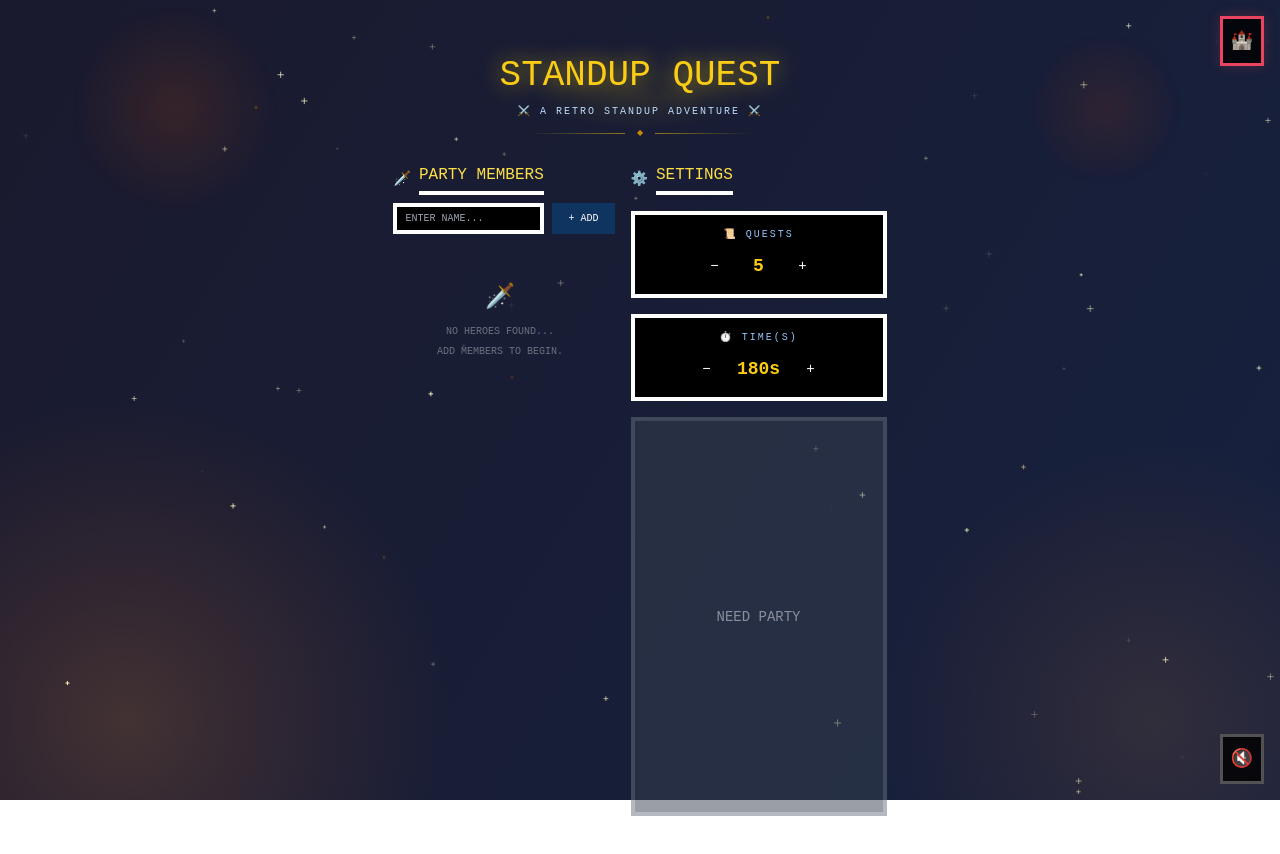
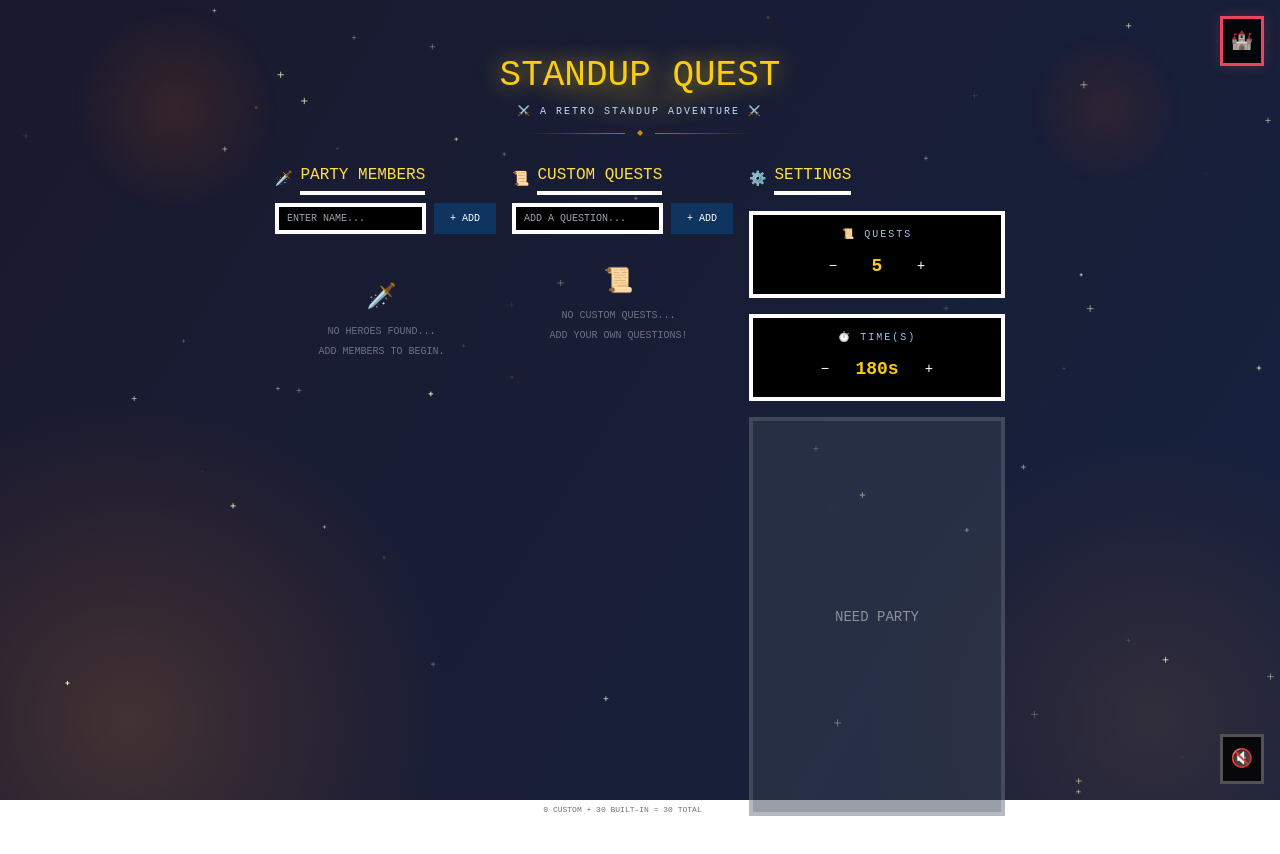
Before and after one commit to drpoom/standup-quests, a Vue app: page / in a window 1280 px wide. Shown: the top 854 px of the page. Built offline with nearby package versions, Linux system fonts and the light colour scheme.

Commit message:
feat: custom questions — add/remove custom quests saved to localStorage, 3-column setup layout

```diff
--- a/src/components/Setup.vue
+++ b/src/components/Setup.vue
@@ -3,13 +3,11 @@
 
     <!-- Animated Title -->
     <div class="w-full max-w-4xl text-center py-2 relative">
-      <!-- Title glow background -->
       <div class="absolute inset-0 flex items-center justify-center pointer-events-none">
         <div class="title-glow"></div>
       </div>
       <h1 class="text-2xl md:text-4xl text-yellow-400 relative z-10 title-text">STANDUP QUEST</h1>
       <p class="text-[8px] md:text-[10px] text-blue-200 mt-2 tracking-[0.2em] relative z-10">⚔️ A RETRO STANDUP ADVENTURE ⚔️</p>
-      <!-- Decorative sword line -->
       <div class="flex items-center justify-center gap-3 mt-2 relative z-10">
         <div class="h-px w-16 md:w-24" style="background: linear-gradient(to right, transparent, rgba(255,215,0,0.5))"></div>
         <span class="text-yellow-600 text-[8px]">◆</span>
@@ -17,7 +15,7 @@
       </div>
     </div>
 
-    <div class="flex flex-col md:flex-row w-full max-w-4xl gap-4 flex-1 min-h-0">
+    <div class="flex flex-col md:flex-row w-full max-w-5xl gap-4 flex-1 min-h-0">
       <!-- Left Column: Party Members -->
       <div class="retro-panel flex-1 flex flex-col min-h-0 relative">
         <div class="flex items-center gap-2 mb-2 shrink-0">
@@ -41,7 +39,6 @@
                 class="flex items-center justify-between bg-black/50 border-4 border-white p-2 member-card"
                 :style="{ animationDelay: idx * 0.05 + 's' }">
               <div class="flex items-center gap-3">
-                <!-- Class icon badge -->
                 <div class="relative">
                   <img :src="`https://api.dicebear.com/7.x/bottts/svg?seed=${member.avatarClass}`"
                        class="w-10 h-10 border-2 border-white pixelated bg-black" alt="avatar" />
@@ -65,9 +62,48 @@
           </li>
         </ul>
 
-        <!-- Party count indicator -->
         <div v-if="store.party.length > 0" class="text-[8px] text-gray-500 text-center mt-2 shrink-0">
           {{ store.party.length }} / 15 PARTY MEMBERS
+        </div>
+      </div>
+
+      <!-- Middle Column: Custom Questions -->
+      <div class="retro-panel flex-1 flex flex-col min-h-0 relative">
+        <div class="flex items-center gap-2 mb-2 shrink-0">
+          <span class="text-sm">📜</span>
+          <h2 class="text-sm md:text-base text-yellow-300 border-b-4 border-white pb-1">CUSTOM QUESTS</h2>
+        </div>
+
+        <form @submit.prevent="handleAddQuest" class="flex flex-row gap-2 mb-4 shrink-0">
+          <input
+            v-model="newQuest"
+            type="text"
+            placeholder="ADD A QUESTION..."
+            class="flex-1 bg-black border-4 border-white text-white px-2 py-1 focus:outline-none focus:border-yellow-400 font-retro text-[10px] min-w-0 input-glow"
+          />
+          <button type="submit" class="retro-btn text-[10px] px-3 py-1 shrink-0 add-btn">+ ADD</button>
+        </form>
+
+        <ul class="flex-1 overflow-y-auto space-y-2 pr-2 custom-scrollbar min-h-0">
+          <transition-group name="member-list">
+            <li v-for="(quest, idx) in store.customQuests" :key="quest"
+                class="flex items-start justify-between bg-black/50 border-4 border-yellow-800/60 p-2 member-card"
+                :style="{ animationDelay: idx * 0.05 + 's' }">
+              <div class="flex items-start gap-2 flex-1 min-w-0">
+                <span class="text-[8px] text-yellow-600 shrink-0 mt-1">◆</span>
+                <span class="text-[10px] text-yellow-200 leading-relaxed break-words flex-1">{{ quest }}</span>
+              </div>
+              <button @click="store.removeCustomQuest(quest)" class="retro-btn bg-red-900 hover:bg-red-500 border-white text-[10px] px-2 py-1 leading-none shrink-0 ml-2 remove-btn">✕</button>
+            </li>
+          </transition-group>
+          <li v-if="store.customQuests.length === 0" class="text-gray-500 text-center py-4 text-[10px] leading-loose empty-state">
+            <div class="text-2xl mb-2">📜</div>
+            NO CUSTOM QUESTS...<br/>ADD YOUR OWN QUESTIONS!
+          </li>
+        </ul>
+
+        <div class="text-[8px] text-gray-500 text-center mt-2 shrink-0">
+          {{ store.customQuests.length }} CUSTOM + {{ defaultQuestCount }} BUILT-IN = {{ totalQuestCount }} TOTAL
         </div>
       </div>
 
@@ -80,7 +116,6 @@
           </div>
 
           <div class="flex flex-col gap-4">
-            <!-- Quests Setting -->
             <div class="flex flex-col bg-black border-4 border-white p-3 text-center setting-box">
               <span class="text-[10px] text-blue-300 mb-2 tracking-[0.2em]">📜 QUESTS</span>
               <div class="flex items-center justify-center gap-3">
@@ -92,7 +127,6 @@
               </div>
             </div>
 
-            <!-- Timer Setting -->
             <div class="flex flex-col bg-black border-4 border-white p-3 text-center setting-box">
               <span class="text-[10px] text-blue-300 mb-2 tracking-[0.2em]">⏱️ TIME(S)</span>
               <div class="flex items-center justify-center gap-3">
@@ -123,10 +157,15 @@
 </template>
 
 <script setup>
-import { ref } from 'vue';
+import { ref, computed } from 'vue';
 import { store } from '../store.js';
+import { quests } from '../quests.js';
 
 const newMember = ref('');
+const newQuest = ref('');
+
+const defaultQuestCount = computed(() => quests.length);
+const totalQuestCount = computed(() => quests.length + store.customQuests.length);
 
 const handleAddMember = () => {
   if (newMember.value.trim()) {
@@ -135,7 +174,13 @@ const handleAddMember = () => {
   }
 };
 
-// Class icon mapping (emoji)
+const handleAddQuest = () => {
+  if (newQuest.value.trim()) {
+    store.addCustomQuest(newQuest.value.trim());
+    newQuest.value = '';
+  }
+};
+
 const classIcons = {
   Knight: '🛡️', Mage: '🔮', Rogue: '🗡️', Paladin: '✨', Cleric: '⛪',
   Ranger: '🏹', Barbarian: '🪓', Bard: '🎵', Monk: '👊', Warlock: '👿',
@@ -144,7 +189,6 @@ const classIcons = {
 
 const classIcon = (cls) => classIcons[cls] || '⚔️';
 
-// Class color mapping
 const classColors = {
   Knight: '#c0c0c0', Mage: '#8844ff', Rogue: '#44ff44', Paladin: '#ffdd44', Cleric: '#ffffff',
   Ranger: '#44aa44', Barbarian: '#ff4444', Bard: '#ff88ff', Monk: '#ffaa44', Warlock: '#aa00ff',
@@ -155,7 +199,6 @@ const classColor = (cls) => classColors[cls] || '#ffd700';
 </script>
 
 <style scoped>
-/* Title animation */
 .title-text {
   animation: titleGlow 3s ease-in-out infinite;
   text-shadow: 0 0 10px rgba(255, 215, 0, 0.5);
@@ -178,12 +221,10 @@ const classColor = (cls) => classColors[cls] || '#ffd700';
   50% { opacity: 1; transform: scale(1.2); }
 }
 
-/* Input glow on focus */
 .input-glow:focus {
   box-shadow: 0 0 10px rgba(255, 215, 0, 0.3);
 }
 
-/* Add button */
 .add-btn {
   background: #0f3460;
   transition: all 0.15s ease;
@@ -193,7 +234,6 @@ const classColor = (cls) => classColors[cls] || '#ffd700';
   box-shadow: 0 0 8px rgba(74, 144, 217, 0.4);
 }
 
-/* Member card entrance */
 .member-card {
   animation: cardSlideIn 0.3s ease-out both;
 }
@@ -203,7 +243,6 @@ const classColor = (cls) => classColors[cls] || '#ffd700';
   100% { opacity: 1; transform: translateX(0); }
 }
 
-/* Vue transition-group for list */
 .member-list-enter-active {
   animation: cardSlideIn 0.3s ease-out;
 }
@@ -221,7 +260,6 @@ const classColor = (cls) => classColors[cls] || '#ffd700';
   transition: transform 0.3s ease;
 }
 
-/* Remove button */
 .remove-btn {
   transition: all 0.15s ease;
 }
@@ -229,7 +267,6 @@ const classColor = (cls) => classColors[cls] || '#ffd700';
   box-shadow: 0 0 8px rgba(239, 68, 68, 0.4);
 }
 
-/* Empty state */
 .empty-state {
   animation: fadeIn 0.5s ease-out;
 }
@@ -239,7 +276,6 @@ const classColor = (cls) => classColors[cls] || '#ffd700';
   100% { opacity: 1; }
 }
 
-/* Setting boxes */
 .setting-box {
   transition: border-color 0.2s ease;
 }
@@ -254,7 +290,6 @@ const classColor = (cls) => classColors[cls] || '#ffd700';
   transform: scale(0.9);
 }
 
-/* Start button */
 .start-btn {
   transition: all 0.2s ease;
   position: relative;
--- a/src/store.js
+++ b/src/store.js
@@ -10,6 +10,7 @@ export const GameState = {
 };
 
 const savedParty = JSON.parse(localStorage.getItem('standup_party') || '[]');
+const savedCustomQuests = JSON.parse(localStorage.getItem('standup_custom_quests') || '[]');
 
 export const fantasyClasses = [
   "Knight", "Mage", "Rogue", "Paladin", "Cleric",
@@ -20,6 +21,7 @@ export const fantasyClasses = [
 export const store = reactive({
   state: GameState.SETUP,
   party: savedParty,
+  customQuests: savedCustomQuests,
   selectedQuests: [],
   currentQuestIndex: 0,
   timeRemaining: 0,
@@ -36,7 +38,6 @@ export const store = reactive({
   addMember(name) {
     if (!name || this.party.find(m => m.name.toLowerCase() === name.toLowerCase())) return;
 
-    // Find an unused class or pick a random one if all 15 are used
     const usedClasses = this.party.map(m => m.avatarClass);
     const availableClasses = fantasyClasses.filter(c => !usedClasses.includes(c));
     const avatarClass = availableClasses.length > 0
@@ -51,6 +52,18 @@ export const store = reactive({
     });
   },
 
+  addCustomQuest(text) {
+    if (!text || !text.trim()) return;
+    if (this.customQuests.find(q => q.toLowerCase() === text.trim().toLowerCase())) return;
+    this.customQuests.push(text.trim());
+    localStorage.setItem('standup_custom_quests', JSON.stringify(this.customQuests));
+  },
+
+  removeCustomQuest(text) {
+    this.customQuests = this.customQuests.filter(q => q !== text);
+    localStorage.setItem('standup_custom_quests', JSON.stringify(this.customQuests));
+  },
+
   removeMember(name) {
     this.party = this.party.filter(m => m.name !== name);
   },
@@ -58,9 +71,10 @@ export const store = reactive({
   startJourney() {
     if (this.party.length === 0) return;
 
-    // Pick random quests
-    const shuffled = [...quests].sort(() => 0.5 - Math.random());
-    this.selectedQuests = shuffled.slice(0, Math.min(this.settings.questCount, quests.length)).map(q => ({
+    // Combine default + custom quests
+    const allQuests = [...quests, ...this.customQuests];
+    const shuffled = [...allQuests].sort(() => 0.5 - Math.random());
+    this.selectedQuests = shuffled.slice(0, Math.min(this.settings.questCount, allQuests.length)).map(q => ({
       text: q,
       timeLimit: this.settings.timeLimit
     }));
```
Also changed, not shown: 5 other files (tests, documents, lock files or other folders).
